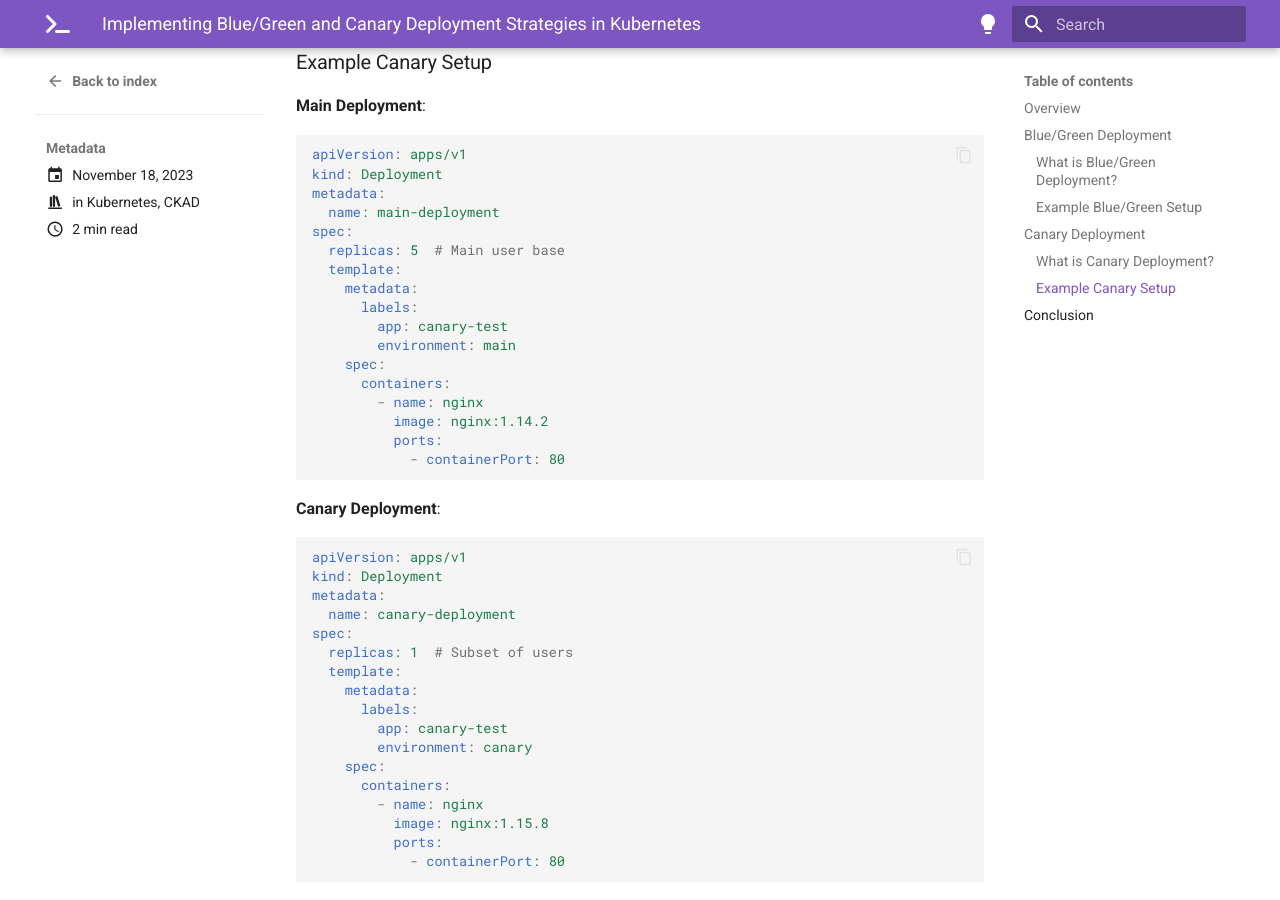
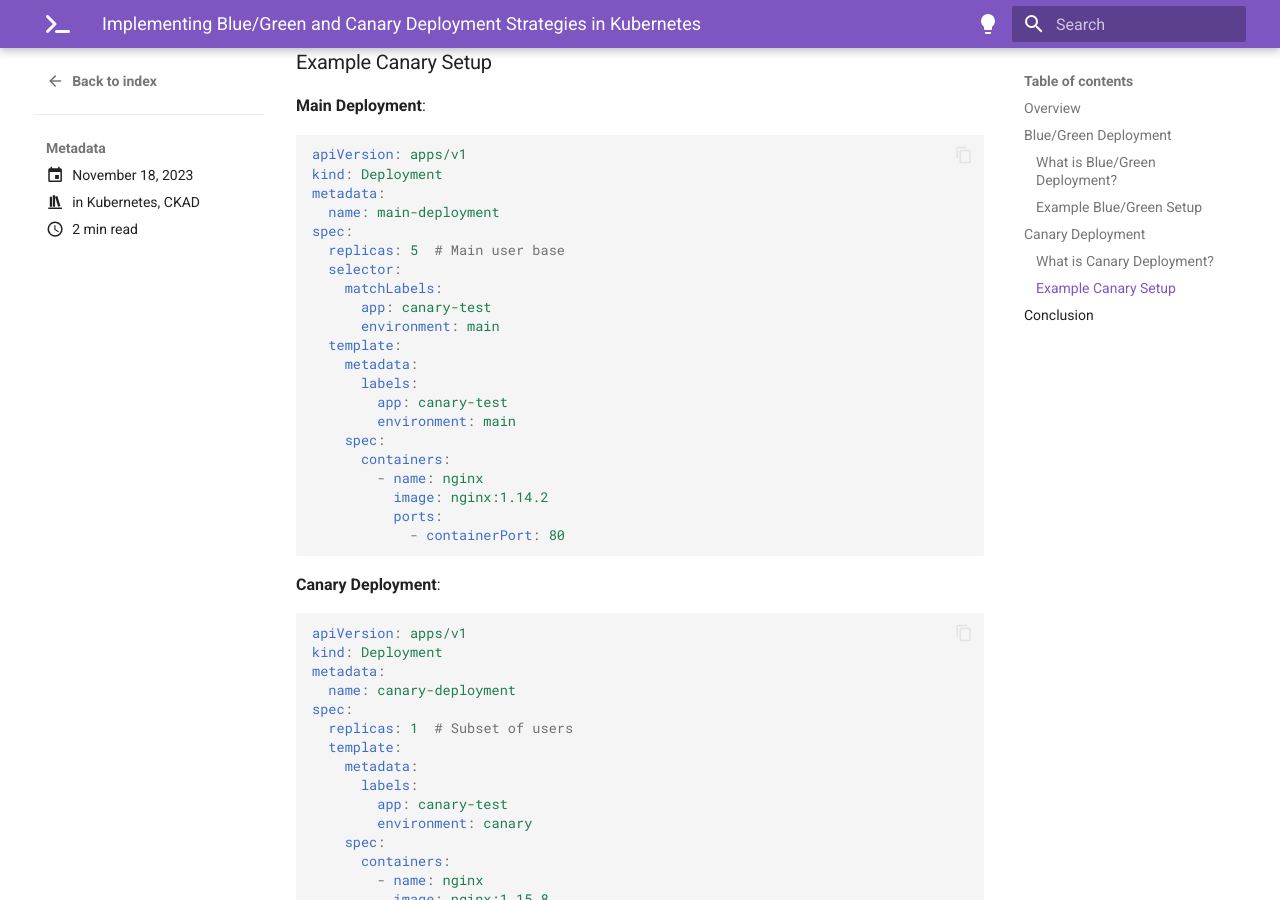
Before and after one commit to imyashkale/portfolio, an MkDocs documentation site: the page built from docs/blog/posts/ckad/blue-green-canary-deployment.md, in a window 1280 px wide and 900 px high, scrolled down 2447 px. Built offline with MkDocs 1.6.1 and Material for MkDocs 9.7.7, drawn with Linux system fonts in a browser that asks for light colours.

Commit message:
Canary Deployment Issue Fixed

```diff
--- a/docs/blog/posts/ckad/blue-green-canary-deployment.md
+++ b/docs/blog/posts/ckad/blue-green-canary-deployment.md
@@ -118,6 +118,10 @@ metadata:
   name: main-deployment
 spec:
   replicas: 5  # Main user base
+  selector:
+    matchLabels:
+      app: canary-test
+      environment: main
   template:
     metadata:
       labels:
```
